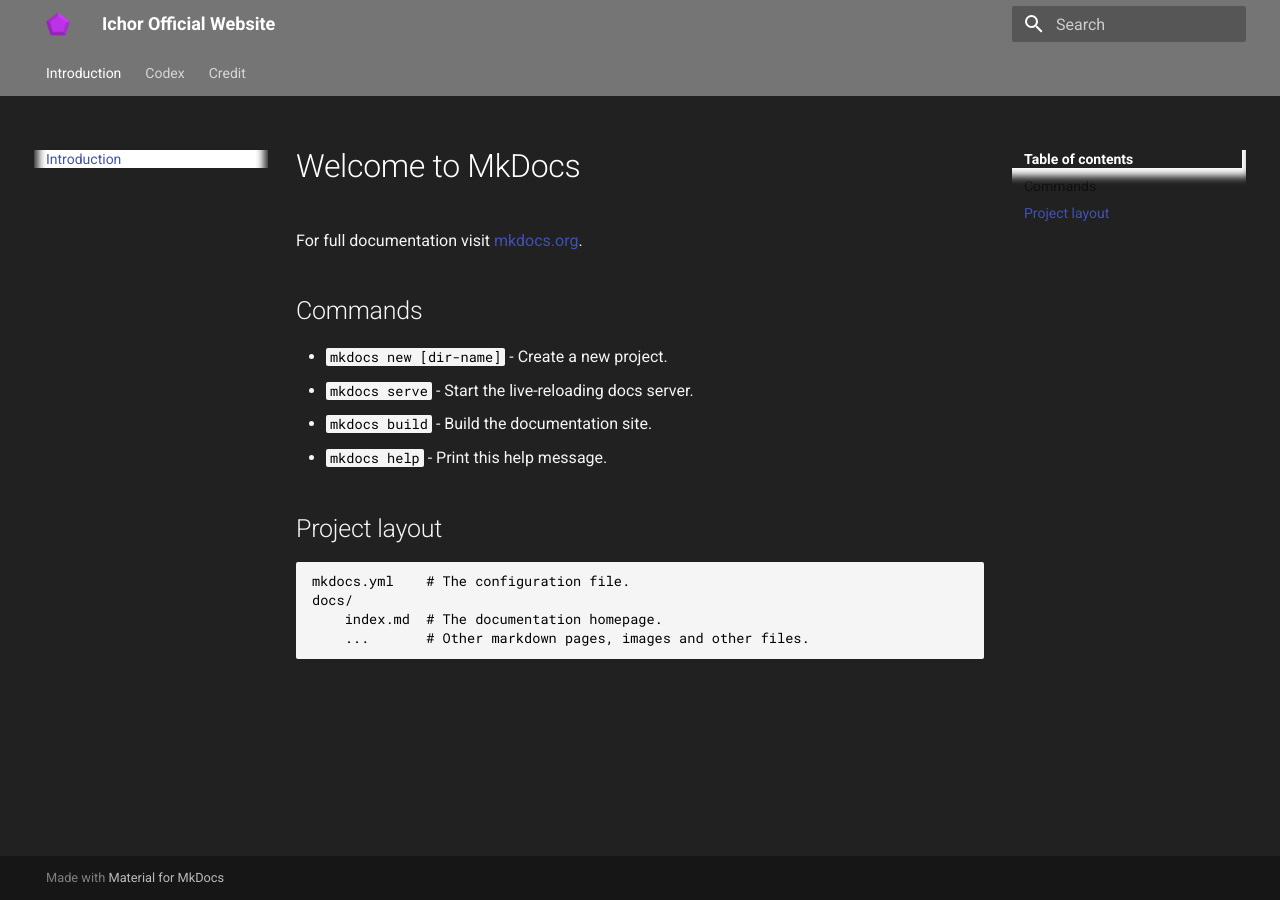
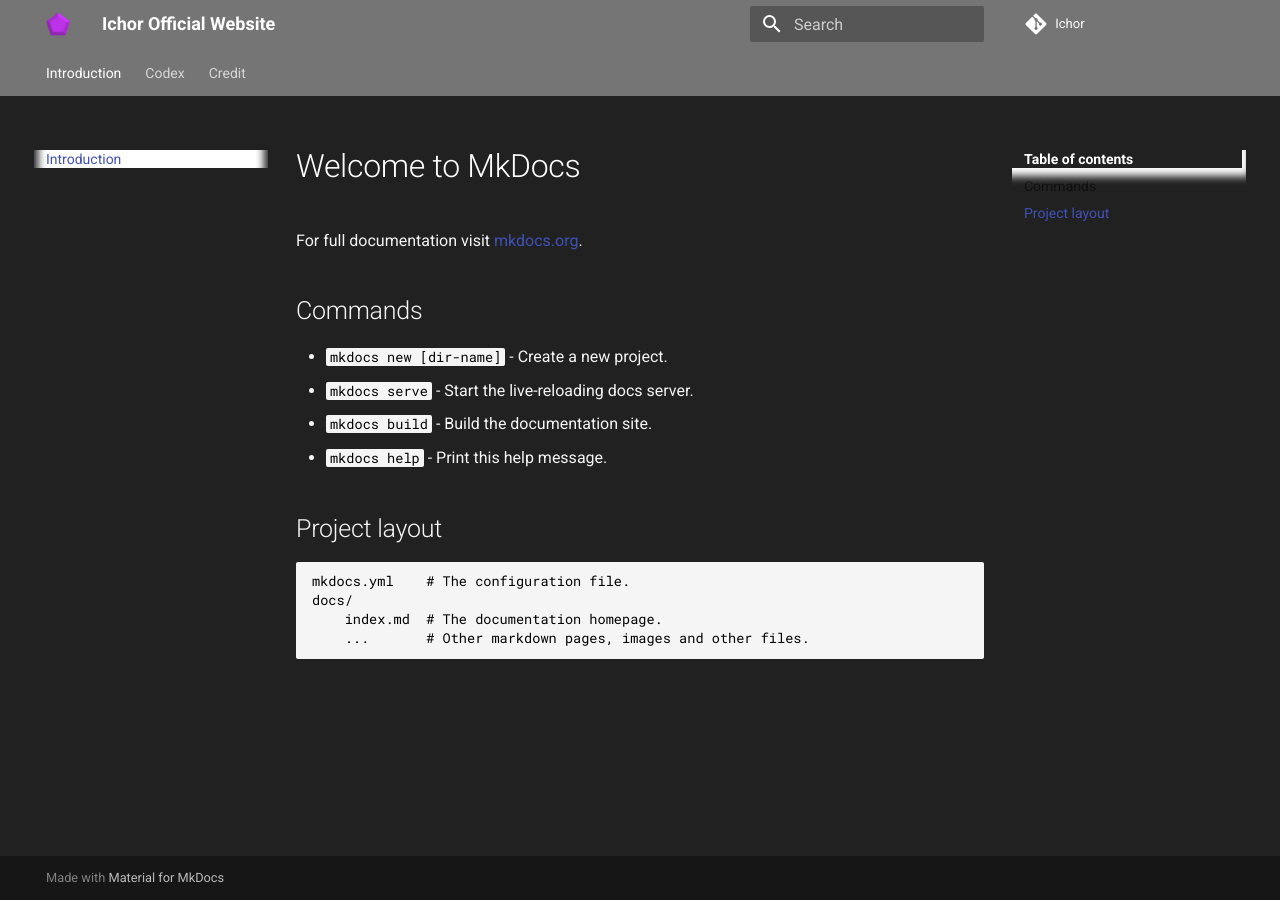
Before and after one commit to ichor-rbx/ichor-rbx.github.io, an MkDocs documentation site: the page built from docs/index.md, in a window 1280 px wide. Built offline with MkDocs 1.6.1 and Material for MkDocs 9.7.7, drawn with Linux system fonts in a browser that asks for light colours.

Commit message:
mkdocs fix

```diff
--- a/mkdocs.yml
+++ b/mkdocs.yml
@@ -3,18 +3,20 @@
 site_url: https://ichor-rbx.github.io/
 site_author: Kohl
 
-edit_uri: "edit/deploy/docs"
+repo_url: https://github.com/ichor-rbx/
+repo_name: Ichor
+edit_uri: ichor-rbx.github.io/edit/deploy/docs
 
 theme:
-    name: "material"
-    custom_dir: "theme"
-    logo: "assets/images/Ichor.png"
-    favicon: "assets/images/Ichor.png"
+    name: material
+    custom_dir: theme
+    logo: assets/images/Ichor.png
+    favicon: assets/images/Ichor.png
     feature:
         tabs: true
     palette:
-        primary: "grey"
-        accent: "yellow"
+        primary: grey
+        accent: yellow
 extra_css:
     - stylesheets/dark_theme.css
     - stylesheets/codehilite.css
```
